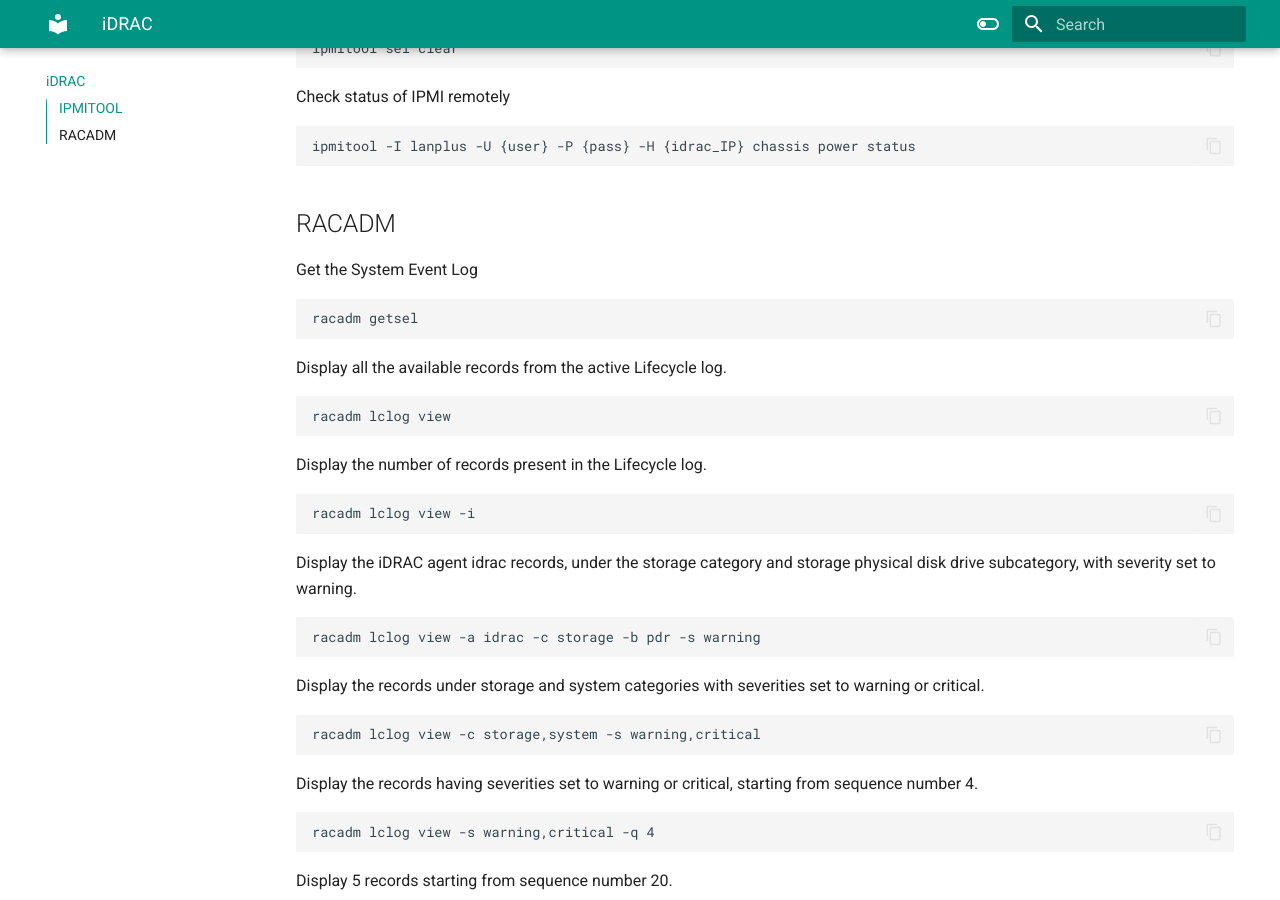
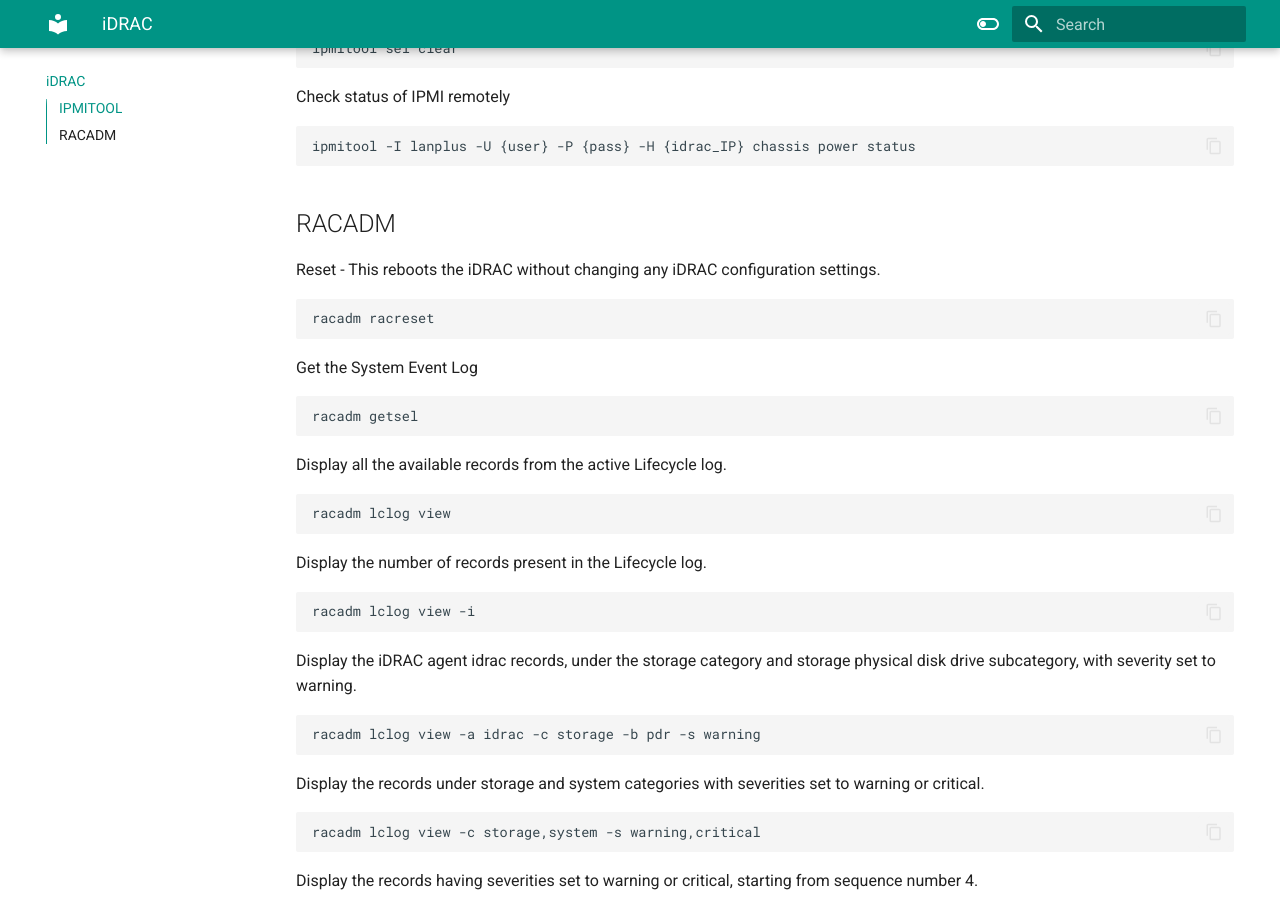
Before and after one commit to b-mihai/exasol-docs, an MkDocs documentation site: the page built from docs/iDRAC.md, in a window 1280 px wide and 900 px high, scrolled down 487 px. Built offline with MkDocs 1.6.1 and Material for MkDocs 9.7.7, drawn with Linux system fonts in a browser that asks for light colours.

Commit message:
Update iDRAC.md

````diff
--- a/docs/iDRAC.md
+++ b/docs/iDRAC.md
@@ -19,6 +19,10 @@
 ```
 
 ## RACADM
+Reset - This reboots the iDRAC without changing any iDRAC configuration settings.
+```
+racadm racreset
+```
 Get the System Event Log
 ```
 racadm getsel
````
